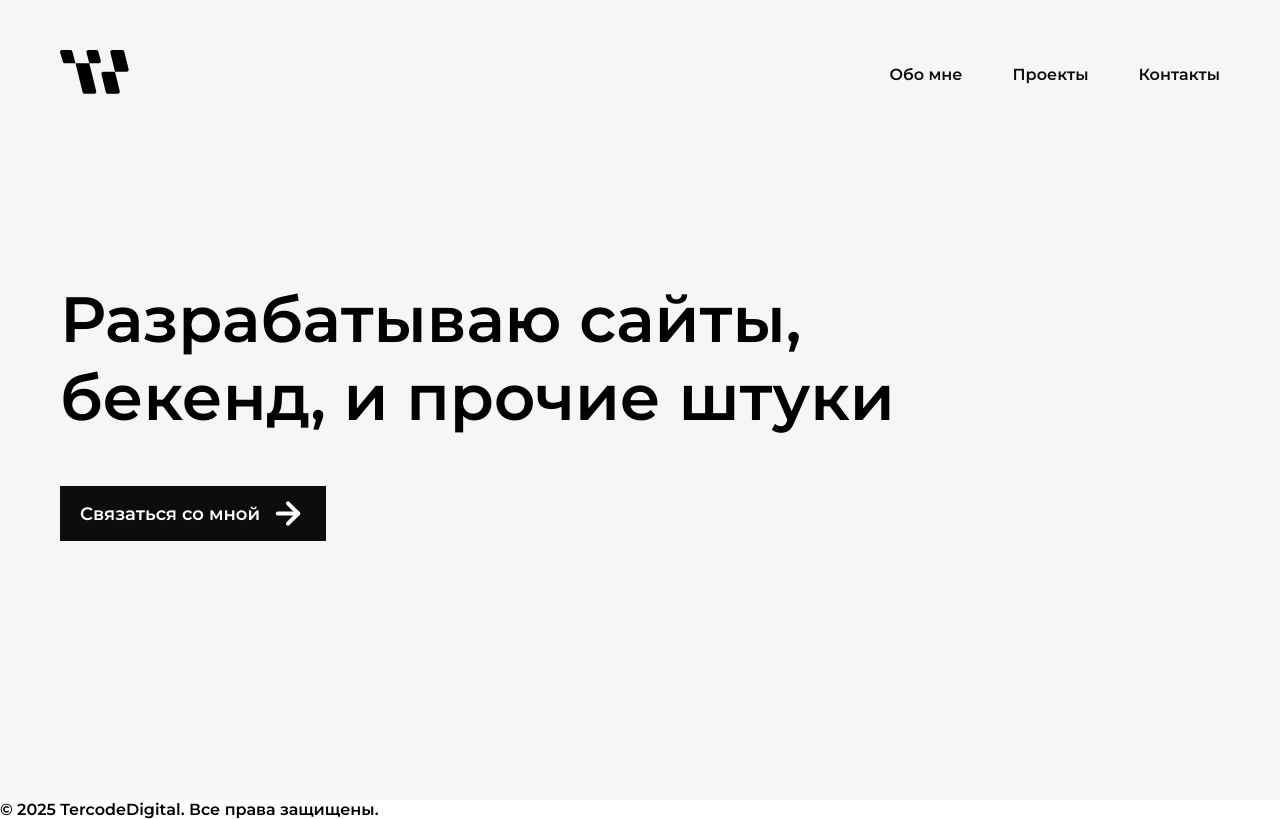
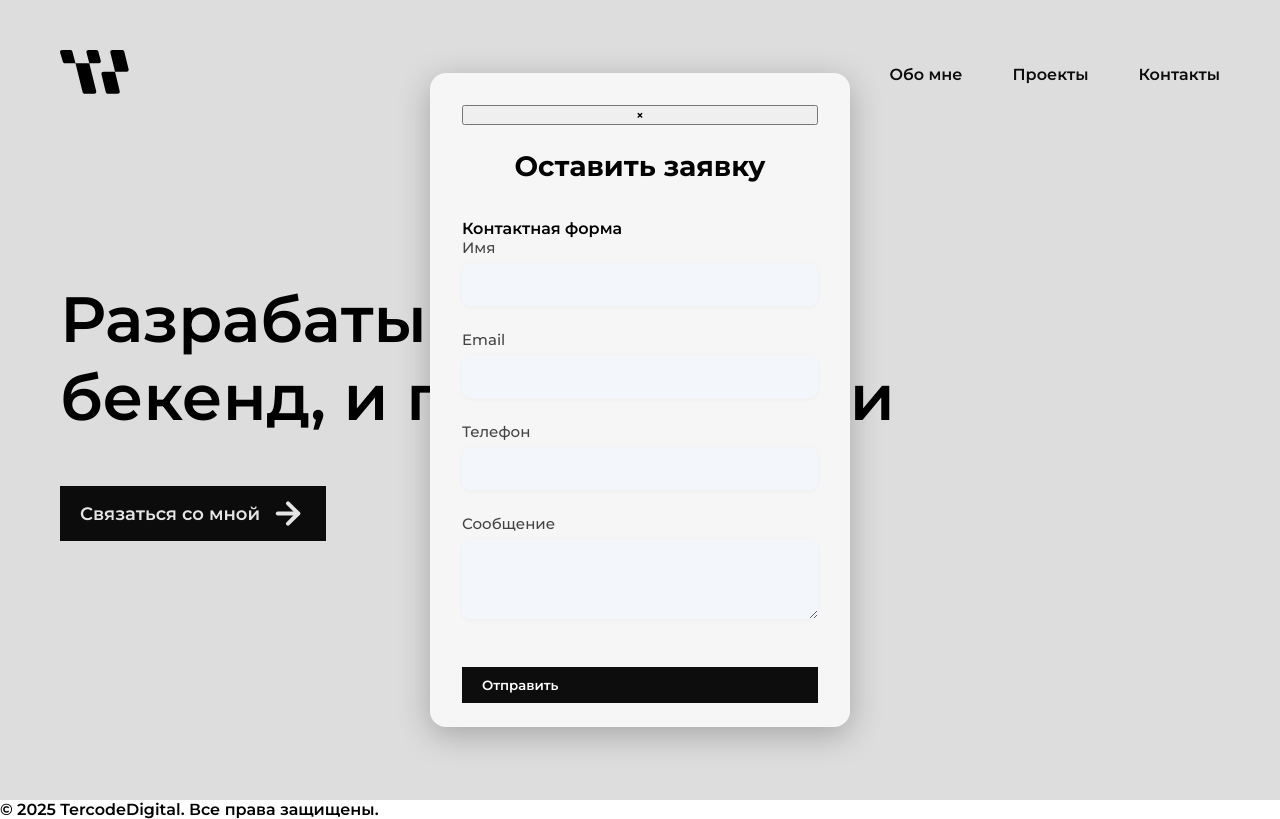
Before and after one commit to ultard/nexic, a website built with Vite: page src/index.html in a window 1280 px wide. Both pictures are taken after a click on the button "Связаться со мной". Built offline with nearby package versions, Linux system fonts and the light colour scheme.

Commit message:
feat: форма заявки

```diff
--- a/src/index.html
+++ b/src/index.html
@@ -34,10 +34,48 @@
         Связаться со мной
         <img src="/assets/arrow-right.svg" alt="arrow right">
     </button>
+
+    <dialog class="contactFormDialog" id="contactForm" aria-modal="true" aria-labelledby="contactFormTitle">
+        <form id="requestForm" class="contactForm" method="dialog">
+            <button class="modalClose" id="modalClose" aria-label="Закрыть" type="button">&times;</button>
+            <h2 id="contactFormTitle">Оставить заявку</h2>
+            <fieldset>
+                <legend class="visually-hidden">Контактная форма</legend>
+                <div class="contactFormGroup">
+                    <label for="name">Имя</label>
+                    <input type="text" id="name" name="name" required autocomplete="name"/>
+                    <span class="contactFormError" aria-live="polite"></span>
+                </div>
+
+                <div class="contactFormGroup">
+                    <label for="email">Email</label>
+                    <input type="email" id="email" name="email" required autocomplete="email"/>
+                    <span class="contactFormError" aria-live="polite"></span>
+                </div>
+
+                <div class="contactFormGroup">
+                    <label for="phone">Телефон</label>
+                    <input type="tel" id="phone" name="phone" required autocomplete="tel"/>
+                    <span class="contactFormError" aria-live="polite"></span>
+                </div>
+
+                <div class="contactFormGroup">
+                    <label for="message">Сообщение</label>
+                    <textarea id="message" name="message" required autocomplete="off"></textarea>
+                    <span class="contactFormError" aria-live="polite"></span>
+                </div>
+            </fieldset>
+            <button type="submit" class="buttonPrimary">Отправить</button>
+        </form>
+    </dialog>
+
 </main>
 
 <footer>
     <p>&copy; 2025 TercodeDigital. Все права защищены.</p>
 </footer>
+
+<script src="scripts/contactForm.ts"></script>
+
 </body>
 </html>
--- /dev/null
+++ b/src/scripts/contactForm.ts
@@ -0,0 +1,79 @@
+const openBtn = document.querySelector('.mainButton.buttonPrimary') as HTMLButtonElement;
+const dialog = document.getElementById('contactForm') as HTMLDialogElement;
+const closeBtn = document.getElementById('modalClose') as HTMLButtonElement;
+const form = document.getElementById('requestForm') as HTMLFormElement;
+const errorSpans = form.querySelectorAll('.contactFormError');
+
+openBtn.addEventListener('click', () => {
+    dialog.showModal();
+});
+
+closeBtn.addEventListener('click', () => {
+    dialog.close();
+    clearForm();
+});
+
+dialog.addEventListener('click', (e) => {
+    if (e.target === dialog) {
+        dialog.close();
+        clearForm();
+    }
+});
+
+form.addEventListener('submit', (e) => {
+    e.preventDefault();
+    clearErrors();
+    const name = (form.elements.namedItem('name') as HTMLInputElement).value.trim();
+    const email = (form.elements.namedItem('email') as HTMLInputElement).value.trim();
+    const phone = (form.elements.namedItem('phone') as HTMLInputElement).value.trim();
+    const message = (form.elements.namedItem('message') as HTMLTextAreaElement).value.trim();
+    let valid = true;
+
+    if (!name) {
+        setError(0, 'Введите имя');
+        valid = false;
+    }
+    if (!email) {
+        setError(1, 'Введите email');
+        valid = false;
+    } else if (!/^\S+@\S+\.\S+$/.test(email)) {
+        setError(1, 'Некорректный email');
+        valid = false;
+    }
+    if (!phone) {
+        setError(2, 'Введите номер телефона');
+        valid = false;
+    } else if (!/^\+?\d{10,15}$/.test(phone.replace(/\D/g, ''))) {
+        setError(2, 'Некорректный номер телефона');
+        valid = false;
+    }
+    if (!message) {
+        setError(3, 'Введите сообщение');
+        valid = false;
+    }
+
+    if (!valid) return;
+
+    // @ts-ignore
+    form.querySelector('button[type="submit"]').textContent = 'Отправка...';
+    setTimeout(() => {
+        // @ts-ignore
+        form.querySelector('button[type="submit"]').textContent = 'Отправить';
+        clearForm();
+        dialog.close();
+        alert('Спасибо! Ваша заявка отправлена.');
+    }, 1200);
+});
+
+function setError(index: number, message: string) {
+    errorSpans[index].textContent = message;
+}
+
+function clearErrors() {
+    errorSpans.forEach(span => span.textContent = '');
+}
+
+function clearForm() {
+    form.reset();
+    clearErrors();
+}
--- a/src/styles/index.css
+++ b/src/styles/index.css
@@ -16,3 +16,81 @@ main {
 .title {
     font-size: 64px;
 }
+
+.contactFormDialog {
+    position: fixed;
+    top: 50%;
+    left: 50%;
+    transform: translate(-50%, -50%);
+
+    border: none;
+    border-radius: 16px;
+    box-shadow: 0 8px 32px rgba(0,0,0,0.25);
+    padding: 0;
+    background: var(--background-color-gray, #fff);
+    max-width: 420px;
+    width: 100%;
+}
+
+.contactForm {
+    display: flex;
+    flex-direction: column;
+    gap: 24px;
+    padding: 32px 32px 24px 32px;
+}
+
+.contactForm h2 {
+    margin: 0 0 12px 0;
+    font-size: 28px;
+    font-weight: 700;
+    text-align: center;
+}
+
+.contactFormGroup {
+    display: flex;
+    flex-direction: column;
+    gap: 6px;
+}
+
+.contactForm fieldset {
+    border: none;
+    padding: 0;
+    margin: 0;
+}
+
+.contactForm input,
+.contactForm textarea {
+    border: none;
+    border-radius: 8px;
+    background: #f3f6fa;
+    padding: 12px 16px;
+    font-size: 16px;
+    color: #222;
+    box-shadow: 0 1px 4px rgba(0,0,0,0.04);
+    transition: box-shadow 0.2s, background 0.2s;
+}
+
+.contactForm input:focus,
+.contactForm textarea:focus {
+    outline: 2px solid #ffffff;
+    background: #fff;
+    box-shadow: 0 2px 8px rgba(79,140,255,0.10);
+}
+
+.contactForm label {
+    font-size: 15px;
+    font-weight: 500;
+    color: #444;
+}
+
+.contactForm textarea {
+    min-height: 80px;
+    max-height: 200px;
+    resize: vertical;
+}
+
+.contactFormError {
+    color: #e74c3c;
+    font-size: 13px;
+    min-height: 18px;
+}
```
Also changed, not shown: src/scripts/empty.ts (deleted).
